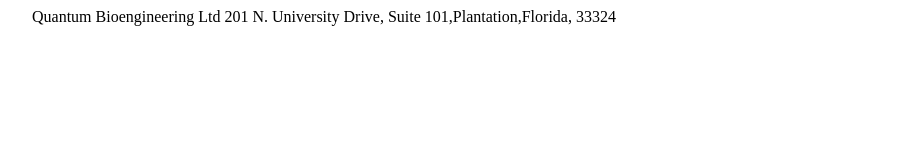
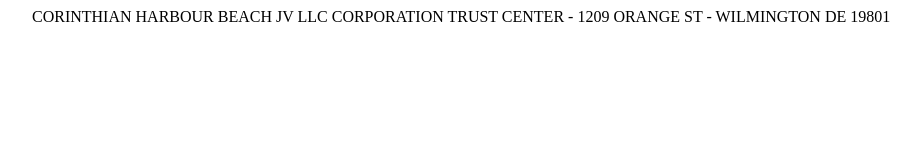
Before and after one commit to huahuashij01/huahuashij01.github.io, a plain HTML site: page index.html in a window 1280 px wide. Shown: the whole page, without its empty margins (24-945 px from the left). Drawn offline with Linux system fonts and the light colour scheme.

Commit message:
Update index.html

```diff
--- a/index.html
+++ b/index.html
@@ -4,11 +4,11 @@
 <head>
     <meta charset="UTF-8">
     <meta name="viewport" content="width=device-width, initial-scale=1.0">
-    <meta name="facebook-domain-verification" content="4ijthvh2o9wrr353c334o47l39c3f1" />
+    <meta name="facebook-domain-verification" content="359t3cxti3jhqb4iewfq60ihk56vqk" />
     <title>Document</title>
 </head>
 <body>
-Quantum Bioengineering Ltd
-201 N. University Drive, Suite 101,Plantation,Florida, 33324
+CORINTHIAN HARBOUR BEACH JV LLC
+CORPORATION TRUST CENTER - 1209 ORANGE ST - WILMINGTON DE 19801
 </body>
 </html>
```
